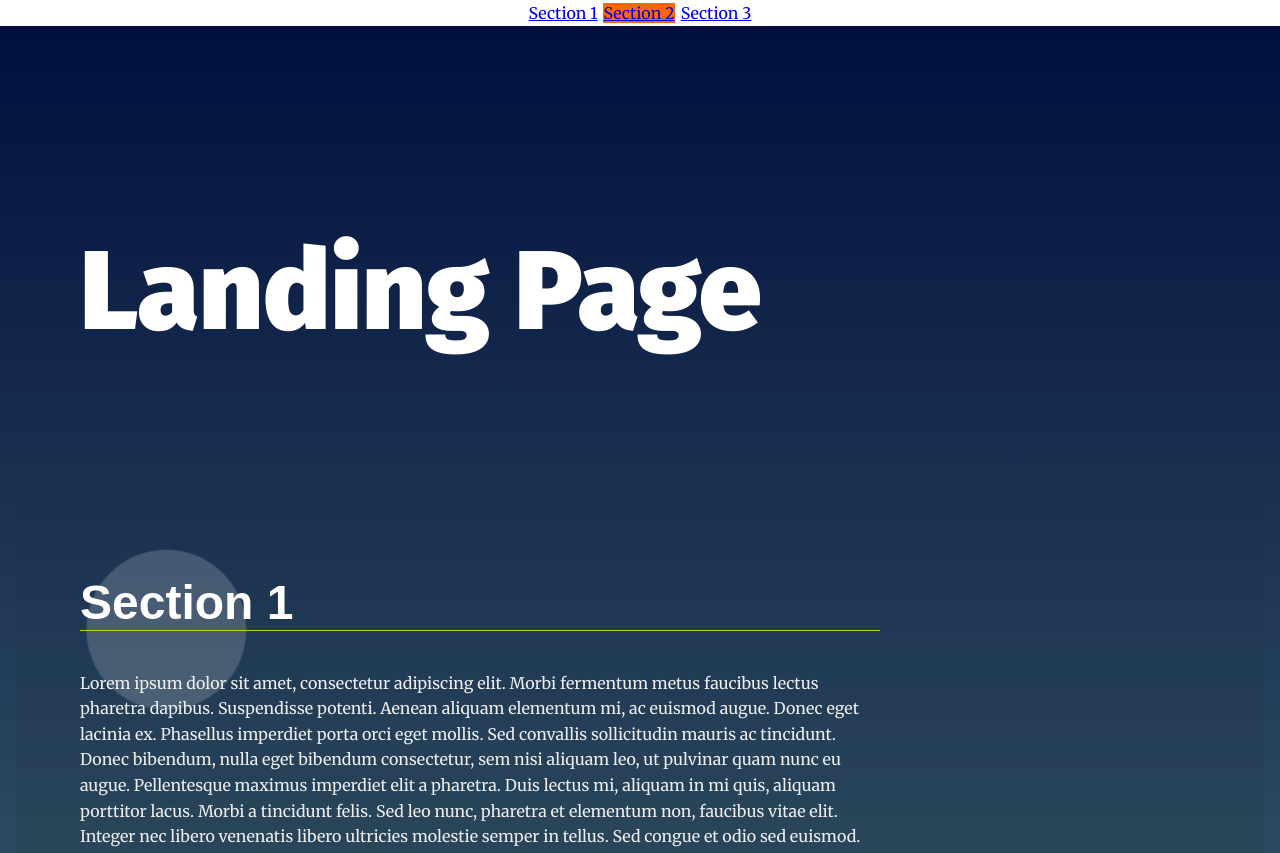
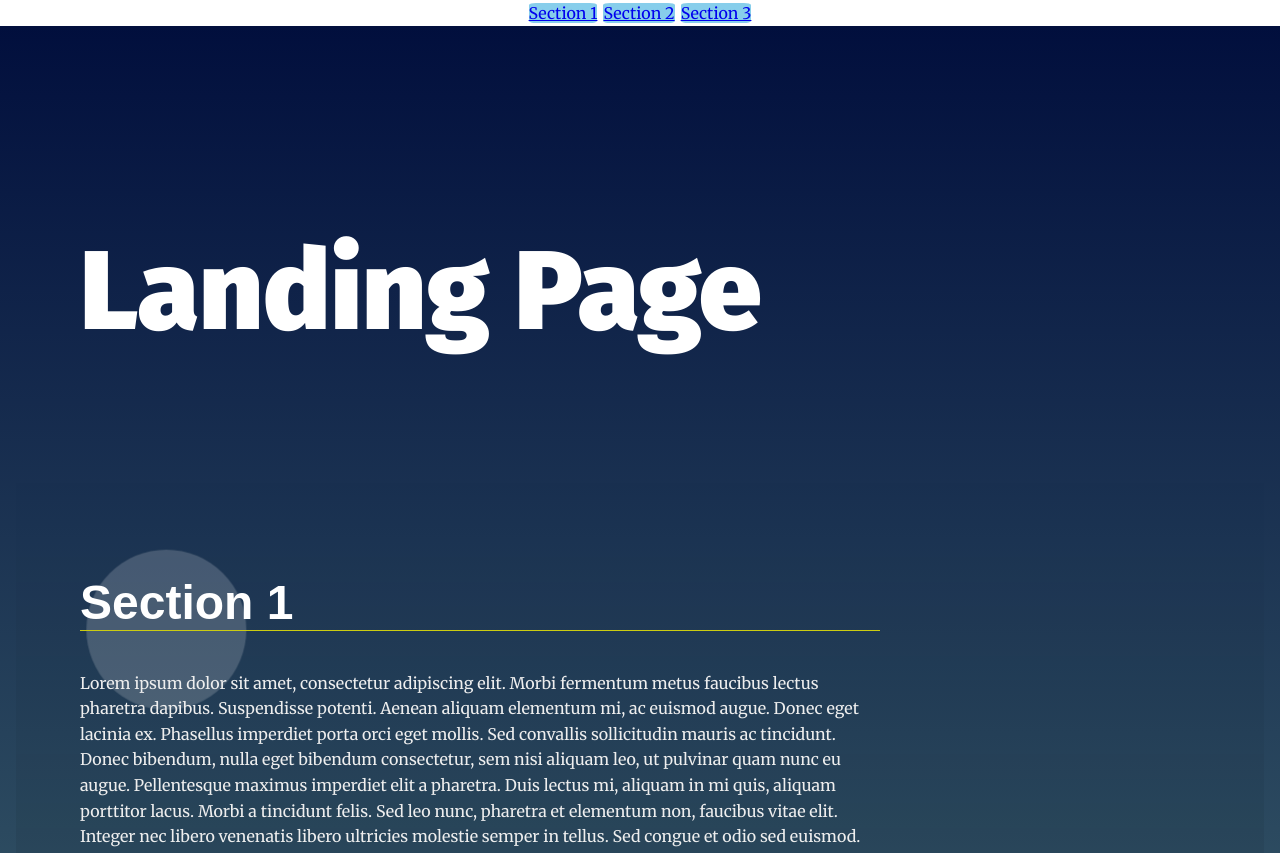
Before and after one commit to code420kam/Landing_page, a plain HTML site: page index.html in a window 1280 px wide. Shown: the top 853 px of the page. Drawn offline with Linux system fonts and the light colour scheme.

Commit message:
<3. Update>

```diff
--- a/css/style.css
+++ b/css/style.css
@@ -203,7 +203,8 @@ section.your-active-class .landing__container::after {
 }
 #navbar__list .your-active-class
 {
-background-color: #f60;
+background-color: skyblue;
+border-radius: 10%;
 }
 
 /* Section Active Styles Keyframe Animations */
--- a/index.html
+++ b/index.html
@@ -35,7 +35,7 @@
       </div>
     </section>
     <div class="box"></div>
-    <section id="section2" data-nav="Section 2"class="your-active-class">
+    <section id="section2" data-nav="Section 2">
       <div class="landing__container">
         <h2>Section 2</h2>
         <p>Lorem ipsum dolor sit amet, consectetur adipiscing elit. Morbi fermentum metus faucibus lectus pharetra dapibus. Suspendisse potenti. Aenean aliquam elementum mi, ac euismod augue. Donec eget lacinia ex. Phasellus imperdiet porta orci eget mollis. Sed convallis sollicitudin mauris ac tincidunt. Donec bibendum, nulla eget bibendum consectetur, sem nisi aliquam leo, ut pulvinar quam nunc eu augue. Pellentesque maximus imperdiet elit a pharetra. Duis lectus mi, aliquam in mi quis, aliquam porttitor lacus. Morbi a tincidunt felis. Sed leo nunc, pharetra et elementum non, faucibus vitae elit. Integer nec libero venenatis libero ultricies molestie semper in tellus. Sed congue et odio sed euismod.</p>
@@ -55,6 +55,5 @@
   <footer class="page__footer">
     <p>&copy Udacity</p>
   </footer>
-
 </body>
 </html>
--- a/js/app.js
+++ b/js/app.js
@@ -1,5 +1,3 @@
-
-
 
 
 var activeSection = document.querySelector(".your-active-class")
@@ -50,12 +48,14 @@ window.onscroll = function(e) {
 
     window.addEventListener('scroll', function ()
   {
+      const checker = this.document.querySelectorAll("#navList");
       for(var i=0; i<allSectors.length; i++)
       {
           if (!isInViewport(allSectors[i]))
         {
            true;
            allSectors[i].classList.remove("your-active-class");
+           checker[i].classList.remove("your-active-class");
           console.log('In viewport!');
 
 
@@ -63,16 +63,12 @@ window.onscroll = function(e) {
       else
     {
         allSectors[i].classList.add("your-active-class");
+        checker[i].classList.add("your-active-class");
         //this.event.preventDefault();
-
         console.log('Nope...');
                }
     }
   })
-
-
-
-//document.querySelector(".navbar__menu").getElementsByClassName("your-active-class").style="backgroundColor:red";
 
 
 function NavBar ()
@@ -81,6 +77,7 @@ function NavBar ()
 	for (let i = 0; i < section.length; i++)
      {
 		const li = document.createElement('li');
+        li.setAttribute("id", "navList");
 		const tag = document.createElement('a');
 		const sectionName = section[i].getAttribute('data-nav');
         const sectionClass = section[i].getAttribute("class");
```
